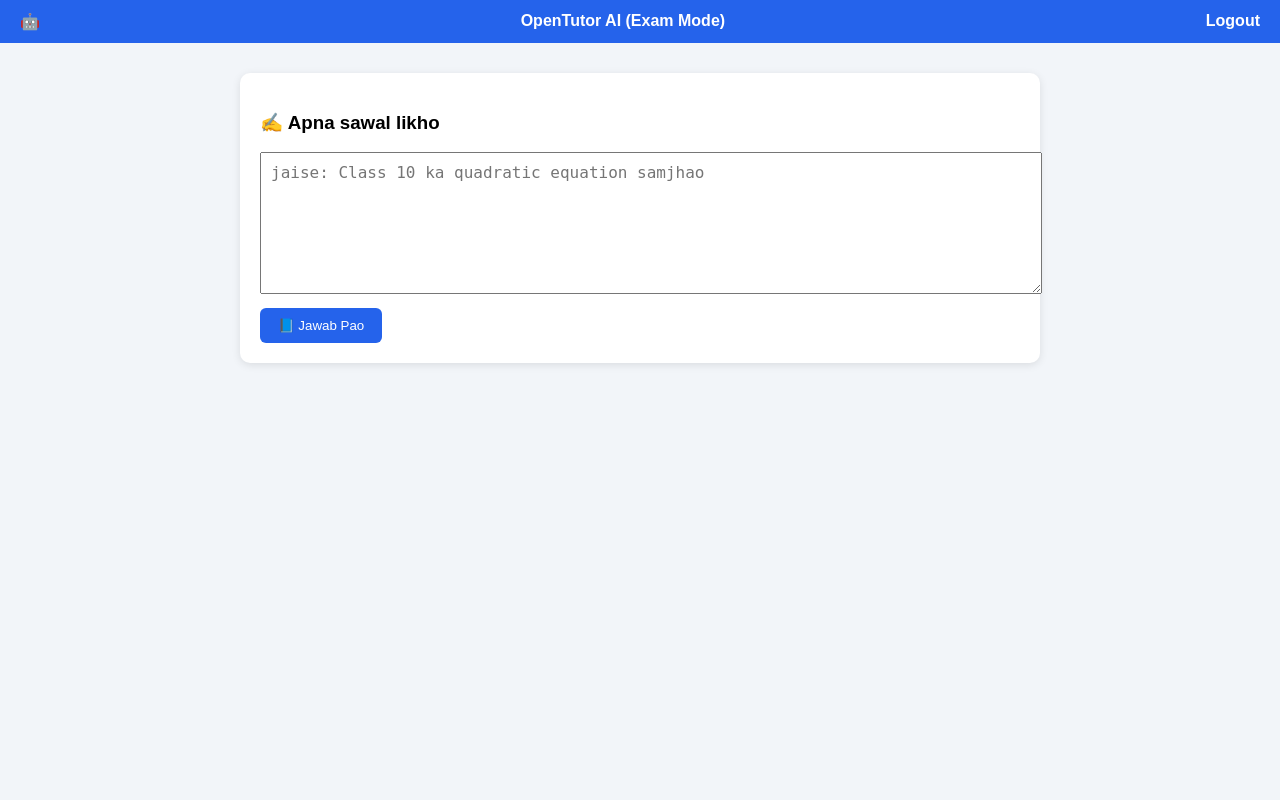
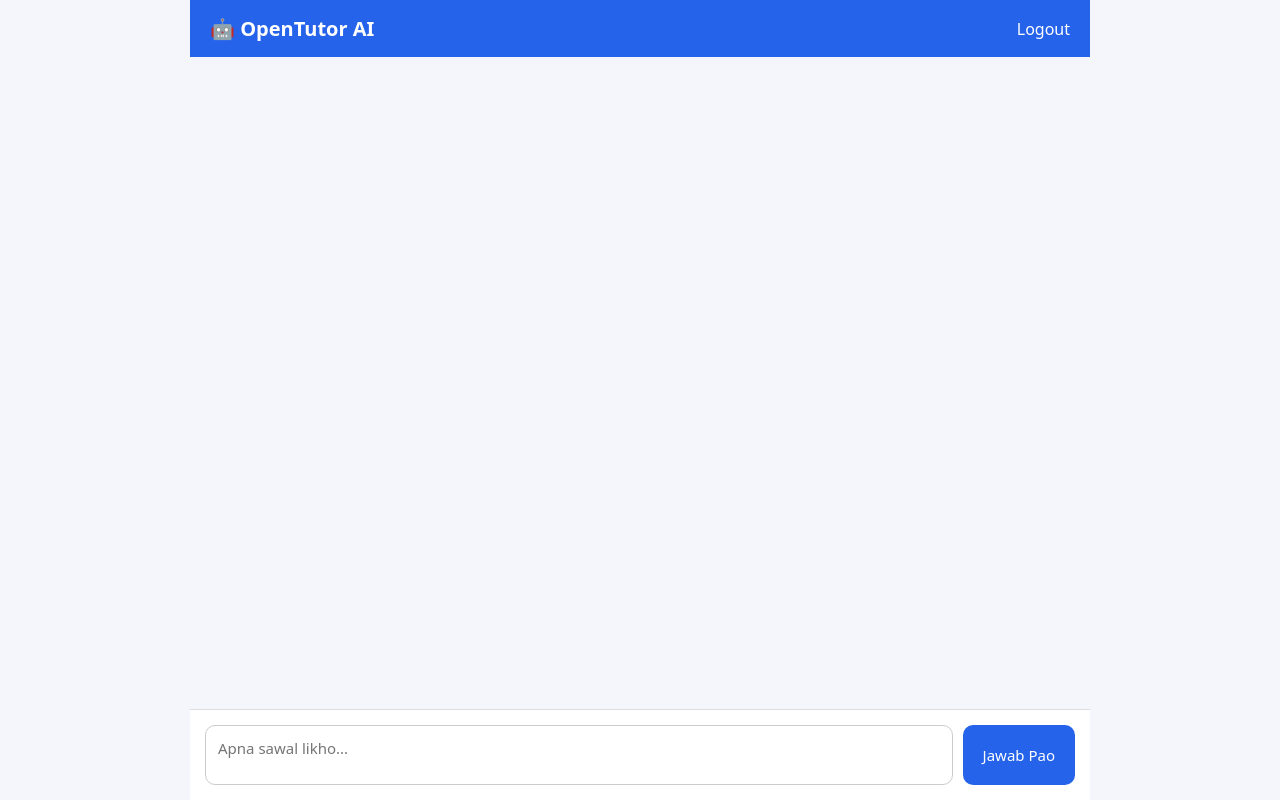
Before and after one commit to biharnewupdateofficial/hindi-ai-tool, a Flask app: page / in a window 1280 px wide. Run offline with Flask 3, Linux system fonts and the light colour scheme; the visitor is signed in with stand-in values (Sample User, id 1).

Commit message:
chatgpt style UI for OpenTutor AI

```diff
--- a/static/style.css
+++ b/static/style.css
@@ -1,61 +1,110 @@
-body {
-    font-family: Arial, sans-serif;
-    background: #f2f5f9;
-    margin: 0;
+* {
+    box-sizing: border-box;
+    font-family: system-ui, -apple-system, BlinkMacSystemFont;
 }
 
-.topbar {
+body {
+    margin: 0;
+    background: #f4f6fb;
+}
+
+.app {
+    max-width: 900px;
+    margin: auto;
+    height: 100vh;
+    display: flex;
+    flex-direction: column;
+}
+
+.top-bar {
     background: #2563eb;
     color: white;
-    padding: 12px 20px;
+    padding: 15px 20px;
     display: flex;
     justify-content: space-between;
+    align-items: center;
 }
 
-.topbar a {
-    color: white;
-    text-decoration: none;
+.logo {
+    font-size: 20px;
     font-weight: bold;
 }
 
-.container {
-    max-width: 800px;
-    margin: 30px auto;
+.logout {
+    color: white;
+    text-decoration: none;
+    font-weight: 500;
 }
 
-.card {
+.chat-box {
+    flex: 1;
+    padding: 20px;
+    overflow-y: auto;
+}
+
+.message {
+    margin-bottom: 15px;
+    display: flex;
+}
+
+.message.user {
+    justify-content: flex-end;
+}
+
+.message.ai {
+    justify-content: flex-start;
+}
+
+.bubble {
+    max-width: 75%;
+    padding: 15px;
+    border-radius: 15px;
+    line-height: 1.6;
+    font-size: 15px;
+}
+
+.message.user .bubble {
+    background: #2563eb;
+    color: white;
+    border-bottom-right-radius: 0;
+}
+
+.message.ai .bubble {
+    background: #ffffff;
+    color: #111;
+    border-bottom-left-radius: 0;
+    box-shadow: 0 4px 10px rgba(0,0,0,0.05);
+}
+
+.input-box {
+    display: flex;
+    padding: 15px;
     background: white;
-    padding: 20px;
-    border-radius: 10px;
-    margin-bottom: 20px;
-    box-shadow: 0 2px 8px rgba(0,0,0,0.1);
+    border-top: 1px solid #ddd;
 }
 
 textarea {
-    width: 100%;
-    height: 120px;
-    padding: 10px;
-    font-size: 16px;
+    flex: 1;
+    resize: none;
+    padding: 12px;
+    font-size: 15px;
+    border-radius: 10px;
+    border: 1px solid #ccc;
+    outline: none;
+    height: 60px;
 }
 
 button {
+    margin-left: 10px;
+    padding: 0 20px;
+    font-size: 15px;
+    border: none;
+    border-radius: 10px;
     background: #2563eb;
     color: white;
-    padding: 10px 18px;
-    border: none;
-    border-radius: 6px;
-    margin-top: 10px;
     cursor: pointer;
 }
 
-pre {
-    white-space: pre-wrap;
-    line-height: 1.6;
+button:hover {
+    background: #1e40af;
 }
-
-.center {
-    display: flex;
-    height: 100vh;
-    justify-content: center;
-    align-items: center;
-}
--- a/templates/index.html
+++ b/templates/index.html
@@ -1,33 +1,43 @@
 <!DOCTYPE html>
-<html>
+<html lang="hi">
 <head>
+    <meta charset="UTF-8">
     <title>OpenTutor AI</title>
     <link rel="stylesheet" href="/static/style.css">
 </head>
 <body>
 
-<div class="topbar">
-    🤖 <b>OpenTutor AI (Exam Mode)</b>
-    <a href="/logout">Logout</a>
-</div>
+<div class="app">
 
-<div class="container">
+    <header class="top-bar">
+        <div class="logo">🤖 OpenTutor AI</div>
+        <a href="/logout" class="logout">Logout</a>
+    </header>
 
-    <div class="card">
-        <h3>✍️ Apna sawal likho</h3>
+    <div class="chat-box">
 
-        <form method="POST">
-            <textarea name="question" placeholder="jaise: Class 10 ka quadratic equation samjhao" required></textarea>
-            <button type="submit">📘 Jawab Pao</button>
-        </form>
+        {% if question %}
+        <div class="message user">
+            <div class="bubble">
+                {{ question }}
+            </div>
+        </div>
+        {% endif %}
+
+        {% if answer %}
+        <div class="message ai">
+            <div class="bubble">
+                {{ answer | safe }}
+            </div>
+        </div>
+        {% endif %}
+
     </div>
 
-    {% if answer %}
-    <div class="card answer">
-        <h3>📘 AI ka Jawab:</h3>
-        <pre>{{ answer }}</pre>
-    </div>
-    {% endif %}
+    <form method="POST" class="input-box">
+        <textarea name="question" placeholder="Apna sawal likho..." required></textarea>
+        <button type="submit">Jawab Pao</button>
+    </form>
 
 </div>
 
```
